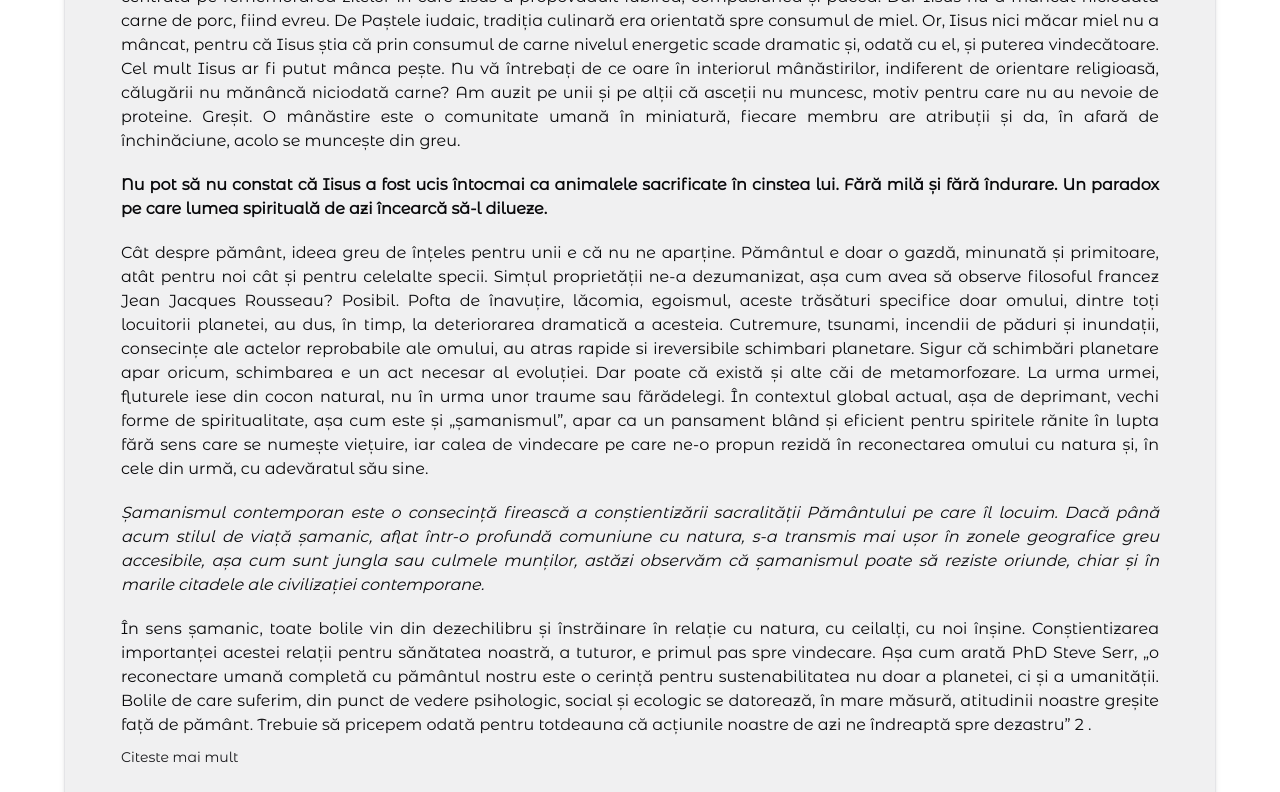
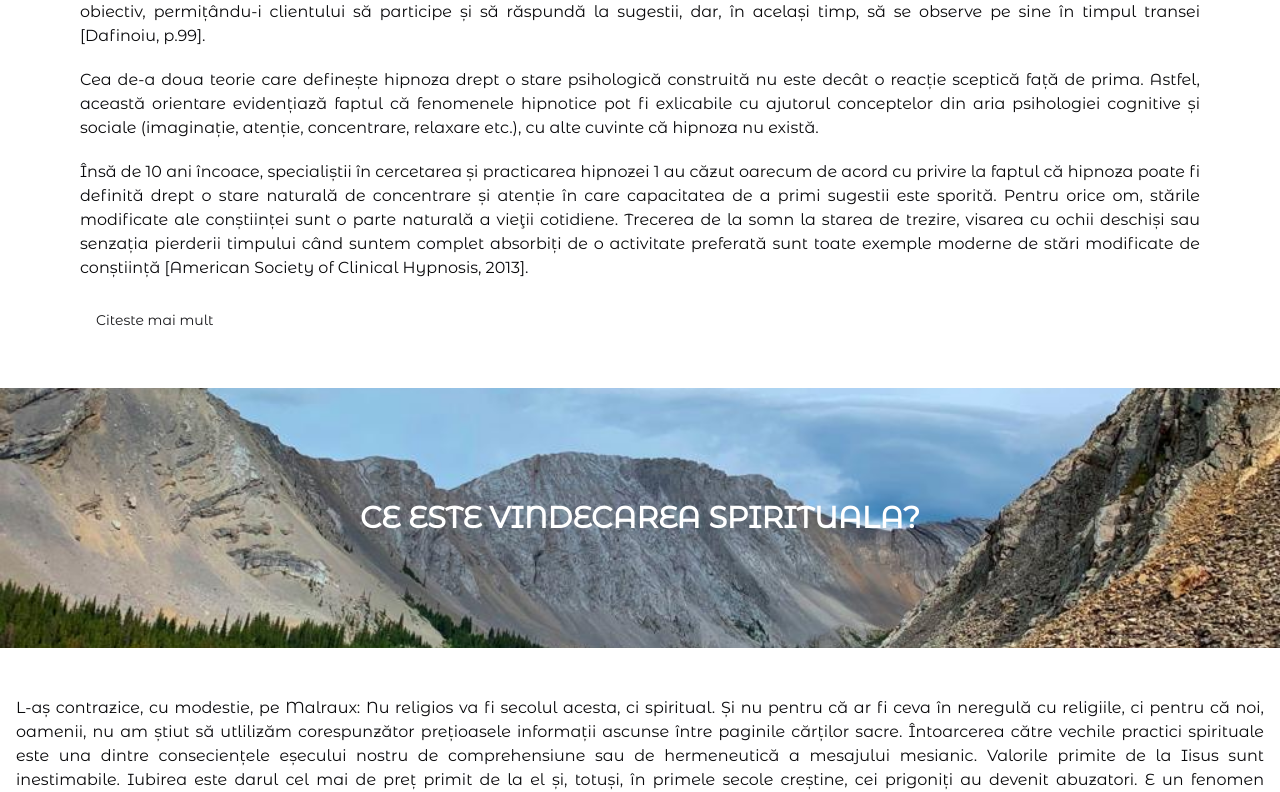
Before and after one commit to Calin224/cabinet, a Next.js app: page / in a window 1280 px wide. Shown: the part 1944-2736 px from the top of the page. Built offline with nearby package versions, Linux system fonts and the light colour scheme.

Commit message:
fix final

```diff
--- a/app/(landing)/page.jsx
+++ b/app/(landing)/page.jsx
@@ -4,7 +4,8 @@ import { Hero } from "@/components/hero-landing";
 import Hipnoza from "@/components/hipnoza";
 import { ServiciiLanding } from "@/components/servicii-landing";
 import { TransHipVsTransSam } from "@/components/trans-hip-vs-trans-sam";
-import { CeEsteVindecareaLanding } from "@/components/ultima-landing";
+// import { CeEsteVindecareaLanding } from "@/components/ultima-landing";
+import { VindecareSpiritualaTehniciStravechi } from "@/components/vindecare-spirituala-tehnici-stravchi";
 
 export default function Home() {
   return (
@@ -13,8 +14,10 @@ export default function Home() {
       {/* <ServiciiLanding title="Servicii de vindecare spirituala" /> */}
       <DespreMineLanding />
       <div className="my-12"></div>
-      <CeEsteVindecareaLanding />
+      {/* <CeEsteVindecareaLanding /> */}
       <Hipnoza />
+      <VindecareSpiritualaTehniciStravechi />
+
 
       <div className="px-4">
         <TransHipVsTransSam />
--- a/components/ultima-landing.jsx
+++ /dev/null
@@ -1,17 +0,0 @@
-import Hipnoza from "./hipnoza"
-import { VindecareSpiritualaTehniciStravechi } from "./vindecare-spirituala-tehnici-stravchi"
-
-export const CeEsteVindecareaLanding = () => {
-    return (
-        <div className="max-w-6xl mx-auto bg-zinc-500/10 rounded shadow-md flex justify-center items-center min-h-[50vh] border flex-col p-10">
-            {/* <div className="flex gap-y-3 flex-col justify-center items-center">
-                <h1 className="text-2xl font-bold text-center">Ce este vindecarea spirituala?</h1>
-                <p className="max-w-4xl text-center px-4">Lorem ipsum dolor sit amet, consectetur adipisicing elit. Fuga at a facere maxime dolor nobis eaque quasi repudiandae sequi voluptatem. Lorem ipsum dolor sit amet consectetur adipisicing elit. Odit commodi nobis hic voluptates nam sequi aliquid laboriosam earum, ab, atque facilis distinctio iure est itaque? Ullam cupiditate fugiat sequi. Accusantium, porro necessitatibus explicabo ut consequuntur libero nam dignissimos eius. Quas!</p>
-            </div> */}
-            <div className="bg-[url('/hipnoza-home.jpeg')] bg-cover bg-center bg-no-repeat w-full flex items-center justify-center p-20">
-                <h1 className="text-4xl font-bold text-white text-center">Ce este vindecarea spirituala?</h1>
-            </div>
-            <VindecareSpiritualaTehniciStravechi />
-        </div>
-    )
-}
--- a/components/vindecare-spirituala-tehnici-stravchi.jsx
+++ b/components/vindecare-spirituala-tehnici-stravchi.jsx
@@ -24,6 +24,17 @@ export const VindecareSpiritualaTehniciStravechi = () => {
 
   return (
     <div>
+      <div className="relative flex items-center justify-center p-28 mb-12 ">
+        <Image
+          src="/hipnoza-home.jpeg"
+          alt="image"
+          fill
+          className="object-cover -z-10"
+        />
+        <h1 className="text-3xl text-white font-bold text-center">
+          CE ESTE VINDECAREA SPIRITUALA?
+        </h1>
+      </div>
       <div className="space-y-5 mt-12 px-4">
         <p className="text-justify">
           L-aș contrazice, cu modestie, pe Malraux: Nu religios va fi secolul
@@ -150,7 +161,7 @@ export const VindecareSpiritualaTehniciStravechi = () => {
           <div>
             <div className="relative flex items-center justify-center p-28 mb-12">
               <Image
-               alt="image"
+                alt="image"
                 src="/vindecare-home.jpeg"
                 fill
                 className="object-cover -z-10"
@@ -337,7 +348,7 @@ export const VindecareSpiritualaTehniciStravechi = () => {
           <div>
             <div className="relative flex items-center justify-center p-28 mb-12 mt-12">
               <Image
-               alt="image"
+                alt="image"
                 src="/vindecare-home-1.jpeg"
                 fill
                 className="object-cover -z-10"
@@ -426,7 +437,7 @@ export const VindecareSpiritualaTehniciStravechi = () => {
           <div>
             <div className="relative flex items-center justify-center p-28 mb-12 mt-12">
               <Image
-               alt="image"
+                alt="image"
                 src="/hipnoza-home-2.jpeg"
                 fill
                 className="object-cover -z-10"
```
